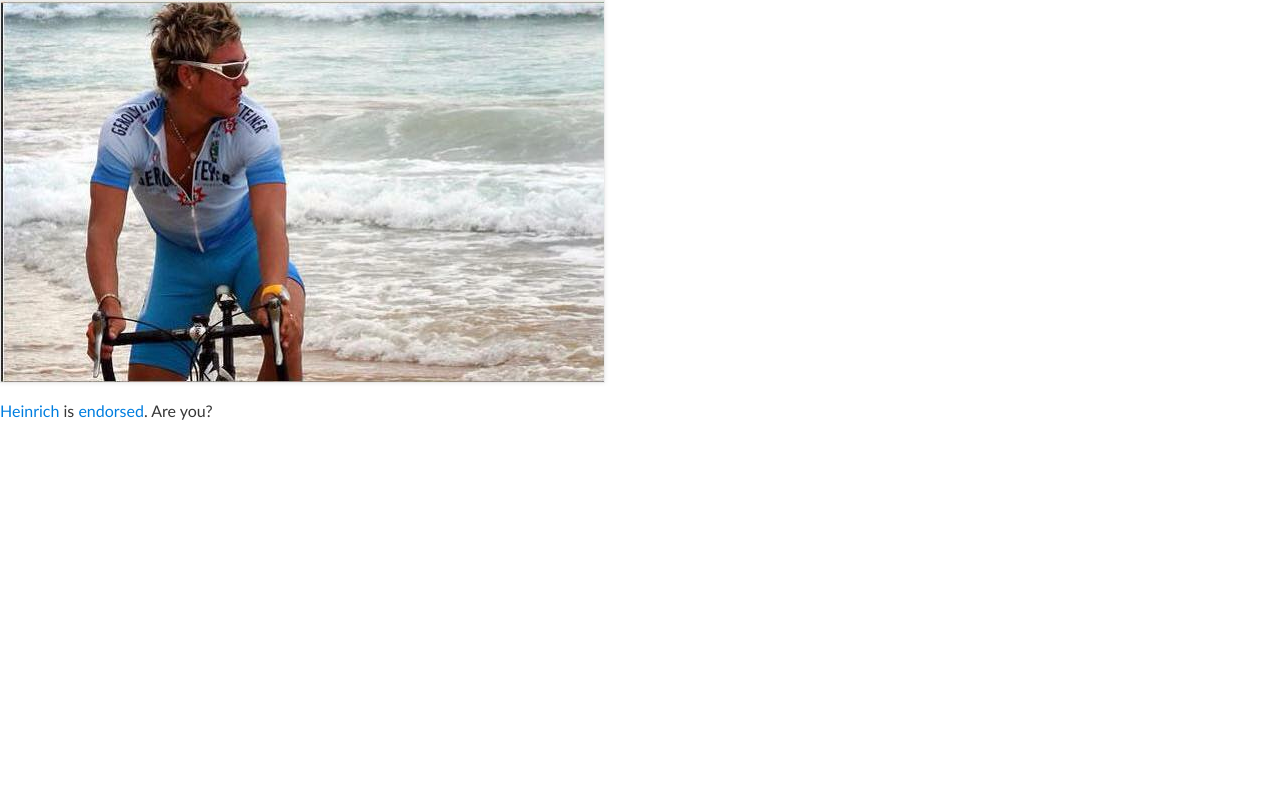
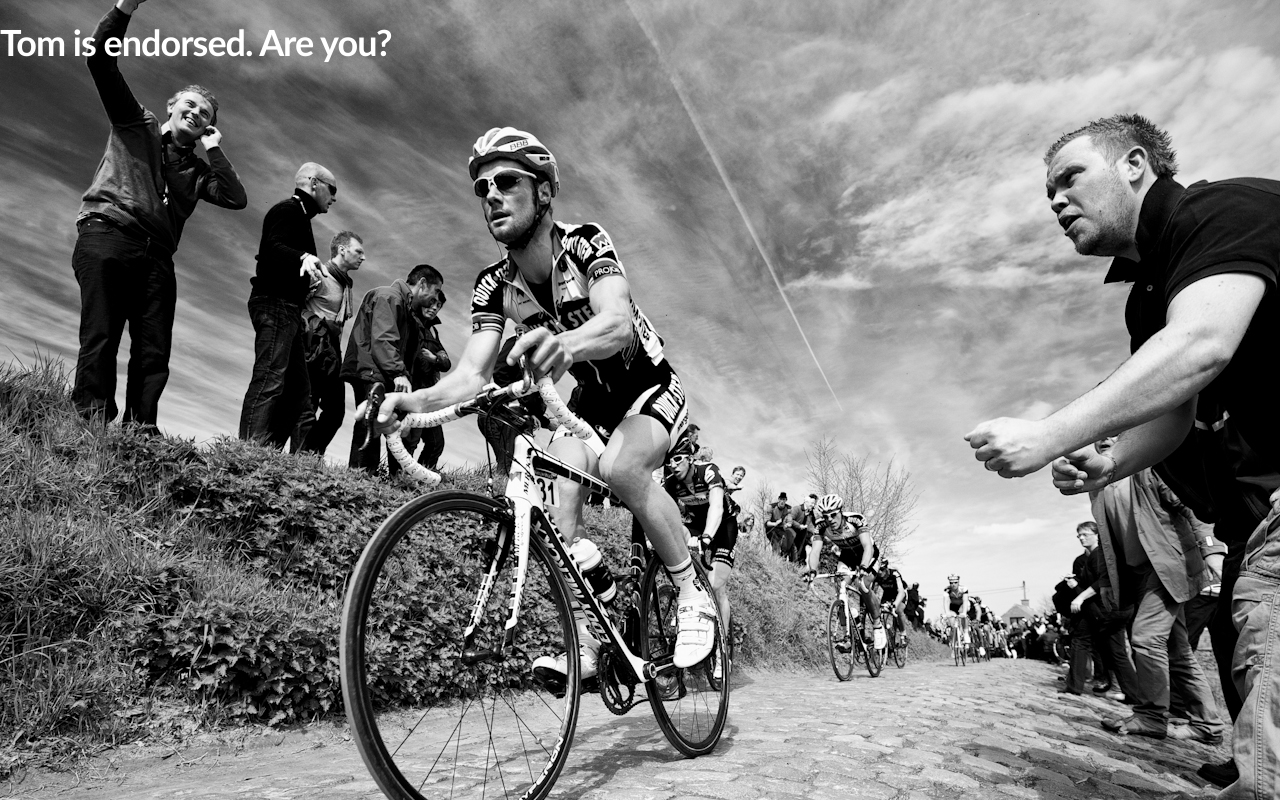
Before and after one commit to tobiast/endorsed, a plain HTML site: page index.html in a window 1280 px wide. Drawn offline with Linux system fonts and the light colour scheme.

Commit message:
bg image

```diff
--- a/index.html
+++ b/index.html
@@ -7,15 +7,18 @@
     <meta name="description" content="Endorsed : endorsed.cc">
 
     <link rel="stylesheet" type="text/css" media="screen" href="stylesheets/stylesheet.css">
+    <link href='http://fonts.googleapis.com/css?family=Poiret+One' rel='stylesheet' type='text/css'>
 
     <title>when in doubt - Endorsed.cc</title>
   </head>
 
-  <body>
+  <body style="background-image:url(images/tom.jpg)">
 
-  	<img src="images/endorsed.jpg"</img>
+  	<!-- img src="images/endorsed.jpg"</img -->
      <p>
-      <a href="http://en.wikipedia.org/wiki/Heinrich_Haussler">Heinrich</a> is <a href="http://endorsed.cc">endorsed</a>. Are you?
+      <h1>
+      <a href="http://en.wikipedia.org/wiki/Tom_Boonen">Tom</a> is <a href="http://endorsed.cc">endorsed</a>. Are you?
+      </h1>
     </p>
   </body>
 </html>
--- a/stylesheets/stylesheet.css
+++ b/stylesheets/stylesheet.css
@@ -50,7 +50,7 @@ Theme Styles
 
 body {
   box-sizing: border-box;
-  color:#373737;
+  color:white;
   background: white;
   font-size: 16px;
   font-family: 'Myriad Pro', Calibri, Helvetica, Arial, sans-serif;
@@ -61,8 +61,8 @@ body {
 h1, h2, h3, h4, h5, h6 {
   margin: 10px 0;
   font-weight: 700;
-  color:#222222;
-  font-family: 'Lucida Grande', 'Calibri', Helvetica, Arial, sans-serif;
+  color: white
+  font-family: 'Poiret One', cursive;
   letter-spacing: -1px;
 }
 
@@ -103,7 +103,7 @@ footer p {
 
 a {
   text-decoration: none;
-  color: #007edf;
+  color: white;
   text-shadow: none;
 
   transition: color 0.5s ease;
```
Also changed, not shown: images/thomas.jpg (added), images/tom.jpg (added).
